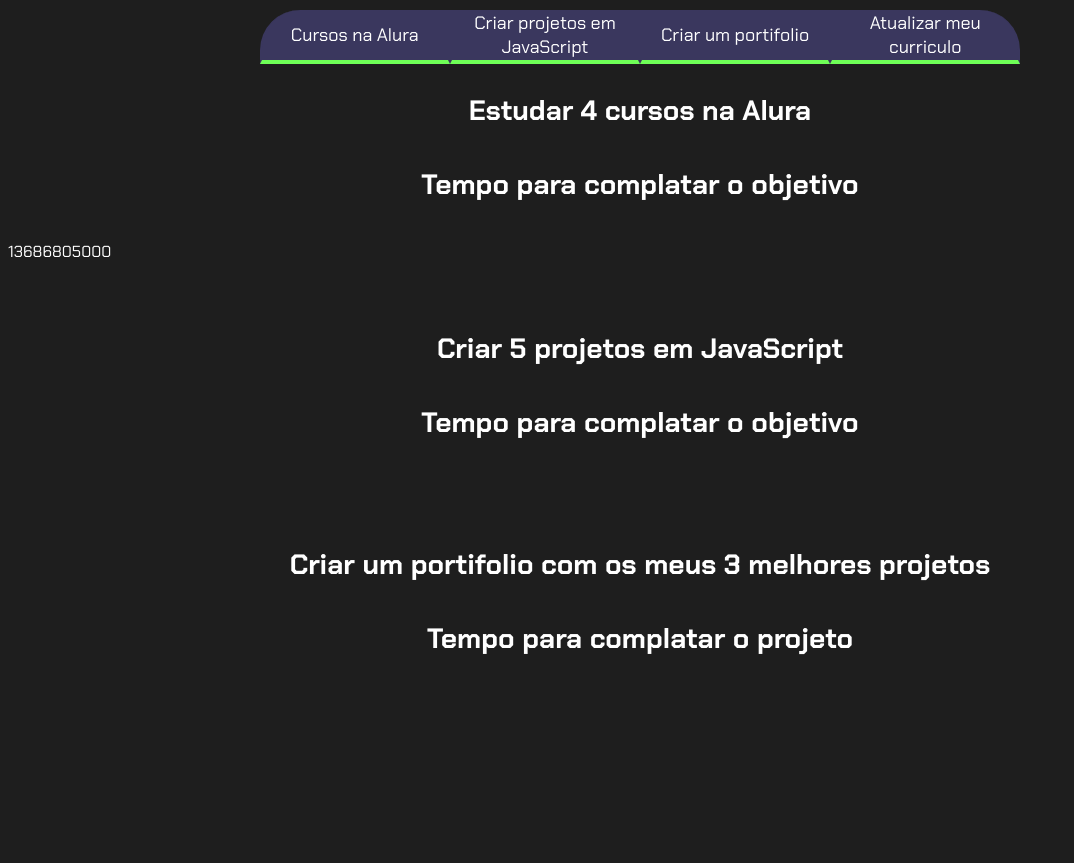
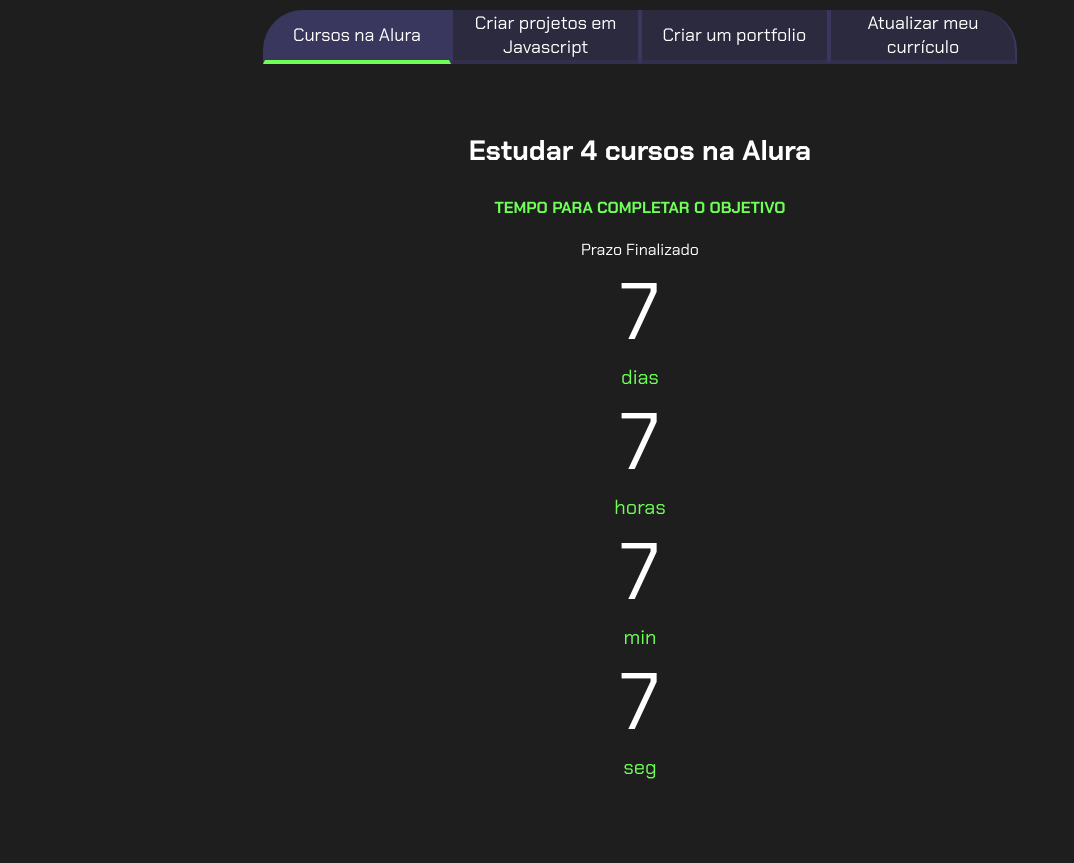
Before and after one commit to priscilakovalek/metas, a plain HTML site: page index.html in a window 1280 px wide. Shown: the part 93-956 px from the top of the page, without its empty margins (0-1074 px from the left). After the commit the page ends 921 px from the top, so only its background shows below. Drawn offline with Linux system fonts and the light colour scheme.

Commit message:
parte 8 concluida

```diff
--- a/index.html
+++ b/index.html
@@ -1,37 +1,65 @@
 <!DOCTYPE html>
 <html lang="pt-br">
+
 <head>
     <meta charset="UTF-8">
     <meta name="viewport" content="width=device-width, initial-scale=1.0">
-    <title>Meus Objetivos</title>
+    <title>Meus objetivos do ano</title>
     <link rel="stylesheet" href="style.css">
 </head>
+
 <body>
     <section class="conteudo-principal">
-    <h2 class="titulo-principal">Meus Objetivos<span>_</span></h2>
-    <div class="conteudo">
-    <div class="botoes">
-        <button class="botao ativo">Cursos na Alura</button>
-        <button class="botao ativo">Criar projetos em JavaScript</button>
-        <button class="botao ativo">Criar um portifolio</button>
-        <button class="botao ativo">Atualizar meu curriculo</button>
+        <h2 class="titulo-principal">Meus Objetivos do ano<span>_</span></h2>
+        <div class="conteudo">
+        <div class="botoes">
+            <button class="botao ativo">Cursos na Alura</button>
+            <button class="botao">Criar projetos em Javascript</button>
+            <button class="botao">Criar um portfolio</button>
+            <button class="botao">Atualizar meu currículo</button>
+        </div>
+        <div class="abas-textos">
+            <div class="aba-conteudo ativo">
+                <h3 class="aba-conteudo-titulo-principal">Estudar 4 cursos na Alura</h3>
+                <h4 class="aba-conteudo-titulo-secundario">Tempo para completar o objetivo</h4>
+                <div class="contador"></div>
+                <div class="contador-digito">
+                    <p class="contador-digito-numero">7</p>
+                    <p class="contador-digito-texto">dias</p>
+                </div>
+                <div class="contador-digito">
+                    <p class="contador-digito-numero">7</p>
+                    <p class="contador-digito-texto">horas</p>
+                </div>
+                <div class="contador-digito">
+                    <p class="contador-digito-numero">7</p>
+                    <p class="contador-digito-texto">min</p>
+                </div>
+                <div class="contador-digito">
+                    <p class="contador-digito-numero">7</p>
+                    <p class="contador-digito-texto">seg</p>
+                </div>
+            </div>
+        </div>
+            <div class="aba-conteudo">
+                <h3 class="aba-conteudo-titulo-principal">Criar 5 projetos em Javascript</h3>
+                <h4 class="aba-conteudo-titulo-secundario">Tempo para completar o objetivo</h4>
+                <div class="contador"></div>
+            </div>
+            <div class="aba-conteudo">
+                <h3 class="aba-conteudo-titulo-principal">Criar um portfolio com os meus 3 melhores projetos</h3>
+                <h4 class="aba-conteudo-titulo-secundario">Tempo para completar o objetivo</h4>
+                <div class="contador"></div>
+            </div>
+            <div class="aba-conteudo">
+                <h3 class="aba-conteudo-titulo-principal">Atualizar meu curriculo com os certificados da Alura</h3>
+                <h4 class="aba-conteudo-titulo-secundario">Tempo para completar o objetivo</h4>
+                <div class="contador"></div>
+            </div>
+        </div>
     </div>
-  </section>
-    <div class="abas-conteudos.ativo">
-        <h3 class="aba-conteudo-titulo-principal">Estudar 4 cursos na Alura</h3>
-        <h4 class="aba-conteudo-titulo-principal">Tempo para complatar o objetivo</h4>
-        <div class="contador"></div>
-    <div class="abas-textos">
-        <h3 class="aba-conteudo-titulo-principal">Criar 5 projetos em JavaScript</h3>
-        <h4 class="aba-conteudo-titulo-principal">Tempo para complatar o objetivo</h4>
-        <div class="contador"></div>
-    <div class="abas-textos">
-        <h3 class="aba-conteudo-titulo-principal">Criar um portifolio com os meus 3 melhores projetos</h3>
-        <h4 class="aba-conteudo-titulo-principal">Tempo para complatar o projeto</h4>
-        <div class="contador"></div>
-    <div class="abas-textos">
-    </div>
-    </div>
+    </section>
     <script src="main.js"></script>
 </body>
+
 </html>
--- a/main.js
+++ b/main.js
@@ -1,21 +1,56 @@
-const botoes=document.querySelectorAll(".botao")
- const textos = document.querySelectorAll(".aba-conteudo");
+const botoes = document.querySelectorAll(".botao");
+const textos = document.querySelectorAll(".aba-conteudo");
 
-for (let i=0;i<botoes.length;i++){
-    botoes[i].onclick=function(){
+for (let i = 0; i < botoes.length; i++) {
+    botoes[i].onclick = function () {
 
-        for(let j=0;j>botoes.length;j++){
-        botões[j].classList.classList.remove("ativo");
-        botões[j].classList.classList.remove("ativo");
+        for (let j = 0; j < botoes.length; j++) {
+            botoes[j].classList.remove("ativo");
+            textos[j].classList.remove("ativo");
+        }
+
+        botoes[i].classList.add("ativo");
+        textos[i].classList.add("ativo");
     }
-
-      botoes[i].classList.add("ativo");
-      textos[i].classList.add("ativo");
-}
 }
 
 const contadores=document.querySelectorAll(".contador");
-const tempoObjetivo1 =new Date("2024-10-05T00:00:00");
-let temṕoAtual= new Date();
+const tempoObjetivo1 = new Date("2023-10-05T00:00:00");
+const tempoObjetivo2= new Date("2023-12-05T00:00:00");
+const tempoObjetivo3= new Date("2023-12-30T00:00:00");
+const tempoObjetivo4= new Date("2024-12-01T00:00:00");
 
-contadores[0].textContent=tempoObjetivo1- temṕoAtual;
+contadores[0].textContent = calculaTempo(tempoObjetivo1);
+
+
+function calculaTempo(tempoObjetivo) {
+    let tempoAtual = new Date();
+    let tempoFinal = tempoObjetivo - tempoAtual;
+    let segundos = Math.floor(tempoFinal / 1000);
+    let minutos = Math.floor(segundos / 60);
+    let horas = Math.floor(minutos / 60);
+    let dias = Math.floor(horas / 24);
+
+    segundos %= 60;
+    minutos %= 60;
+    horas %= 24;
+    if(tempoFinal >0){
+        return dias + " dias " + horas + " horas " + minutos + " minutos " + segundos + " segundos";
+    }else{
+        return"Prazo Finalizado";
+      }
+    }
+
+    function atualizaCronometro(){
+
+        for (let i=0; i<contadores.length;i++){
+            contadores[i].textContent = calculaTempo(tempos[i]);
+        }
+    }
+
+    function comecaCronometro(){
+        atualizaCronometro();
+        setInterval(atualizaCronometro,1000);
+    }
+
+//comecaCronometro();
--- a/style.css
+++ b/style.css
@@ -89,6 +89,29 @@ body{
   text-transform: uppercase;
 }
 
+.contador{
+  display:flex;
+  justify-content: center;
+  flex-wrap: wrap;
+}
+.contador-digito{
+  padding: 0 16px;
+  text-align: center;
+  min-width: 100px;
+}
+
+.contador-digito-numero{
+  font-size: 80px;
+  margin: 0;
+
+}
+
+.contador-digito-texto{
+  color: var(--verde);
+  font-size: 20px;
+  margin: 0;
+
+}
 
 @media screen and (min-width: 768px) {
   .botoes {
```
